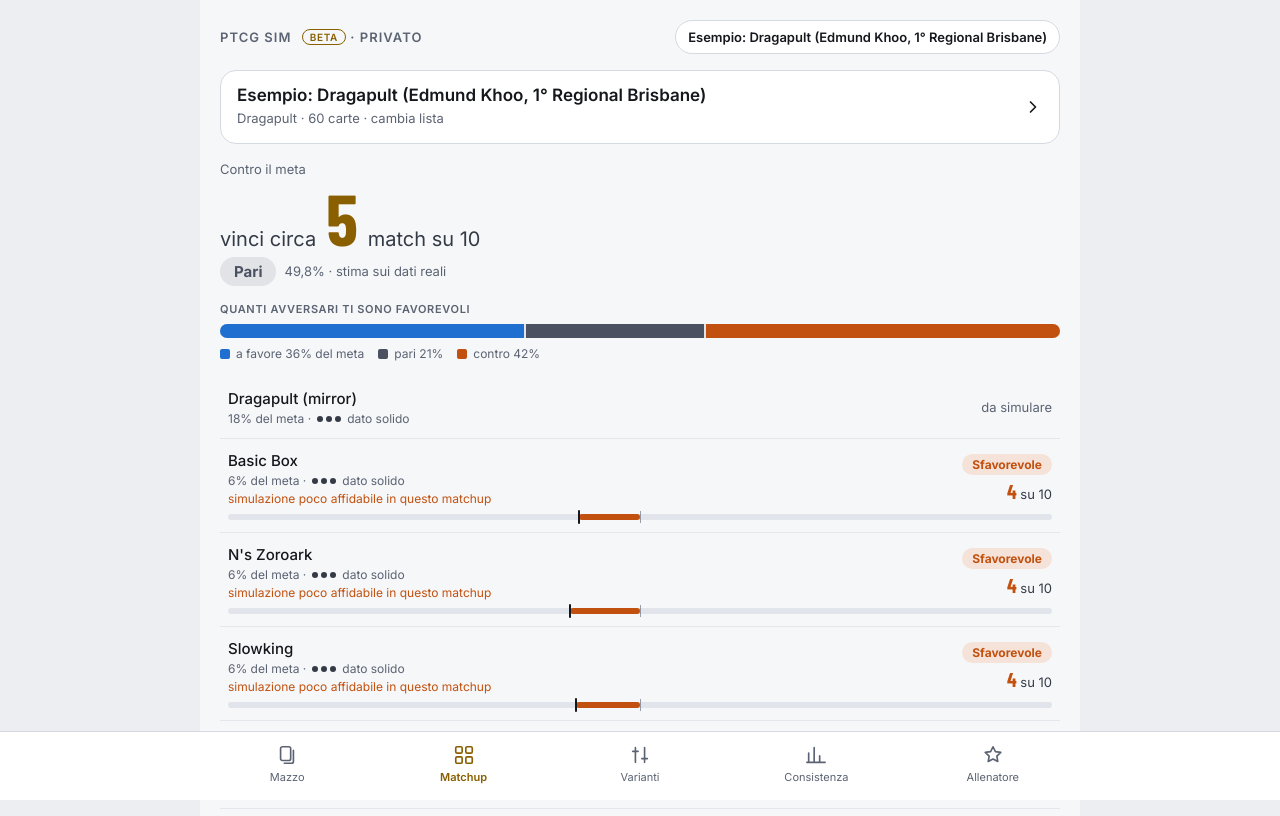
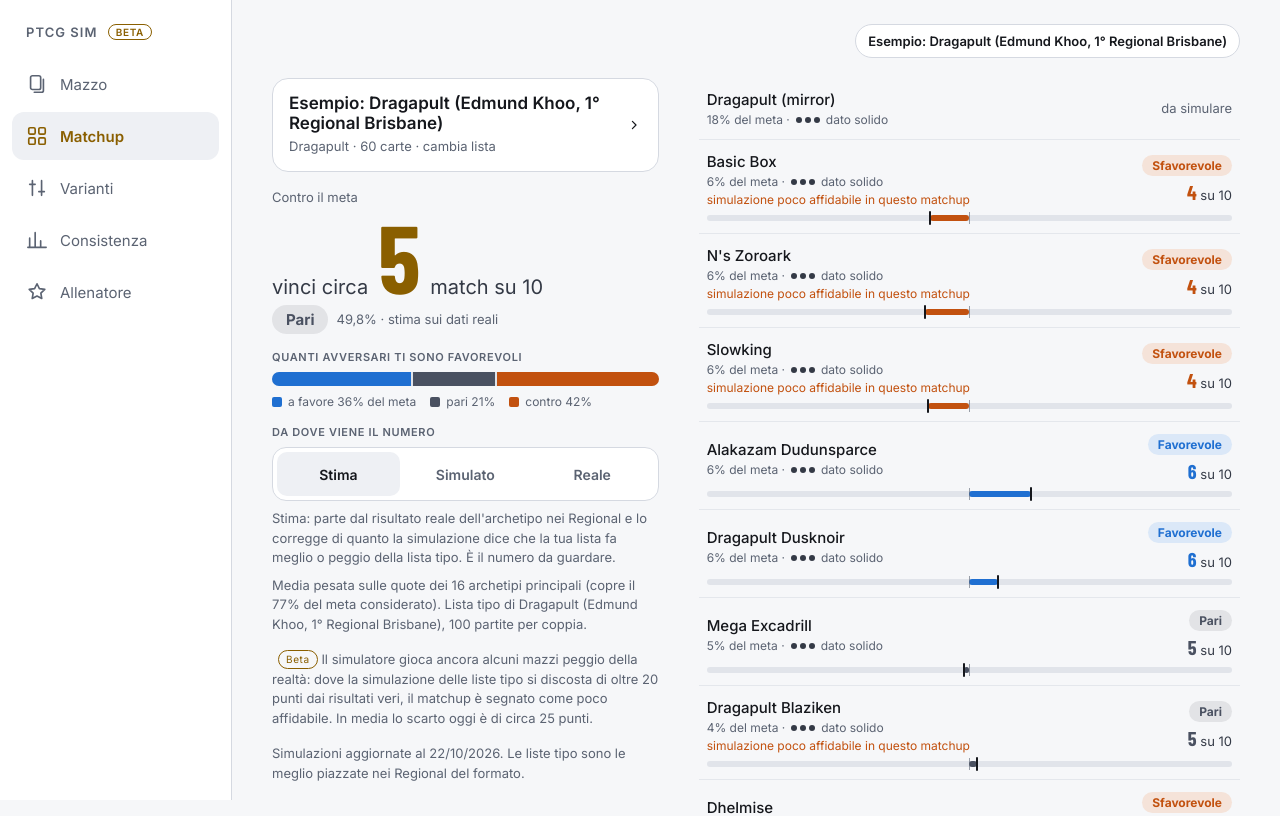
Before and after one commit to fpannullo21-coder/ptcg-sim, a Preact app in the folder web/: page / in a window 1280 px wide. Shown: the top 816 px of the page. Built offline with nearby package versions, Linux system fonts and the light colour scheme.

Commit message:
Sito: versione desktop (barra laterale, pagine su due colonne) e spiegazione chiara di punti e margine di errore
Co-Authored-By: Claude Opus 5.5 <noreply@anthropic.com>
Claude-Session: https://claude.ai/code/session_01VxFvsRp1QoBwatJhvG2EbL

```diff
--- a/web/src/components/Suggest.tsx
+++ b/web/src/components/Suggest.tsx
@@ -78,20 +78,33 @@ export function SuggestBox({ data, analyzed, deckText, deckName, active, useDeck
 
       {result && (
         <div style={{ display: "flex", flexDirection: "column", gap: 10, marginTop: 4 }}>
-          <span class="sub">Contro {result.opp} la tua lista vince {pct(bo3(result.base.wr), 0)} dei match nel simulatore ({result.base.games} partite).</span>
+          <div class="msg" style={{ display: "flex", flexDirection: "column", gap: 6 }}>
+            <strong>Come leggere i punti</strong>
+            <span>I punti sono la differenza nei match vinti contro {result.opp}, su 100 match. "+10 punti" vuol dire che su 100 match la variante ne vince 10 in più della tua lista.</span>
+            <span>Ogni numero viene da un numero limitato di partite simulate, quindi ha un margine di errore, come un sondaggio. Se il vantaggio è più grande del margine, il miglioramento è sicuro; se è più piccolo, potrebbe essere solo fortuna delle pescate e va confermato con più partite.</span>
+          </div>
+          <span class="sub">Oggi la tua lista vince {Math.round(100 * bo3(result.base.wr))} match su 100 contro {result.opp}, secondo il simulatore ({result.base.games} partite).</span>
           {best.map((it, k) => {
-            const dm = bo3(it.wr) - bo3(it.baseWr);
-            const sure = it.delta > 2 * it.se;
-            const good = dm > 0;
+            const before = bo3(it.baseWr), after = bo3(it.wr), dm = after - before;
+            // margine di errore in punti di match: due errori standard della differenza, portati da partite a match
+            const p0 = Math.min(0.95, Math.max(0.05, it.baseWr));
+            const margin = Math.max(1, Math.round(100 * 2 * it.se * 6 * p0 * (1 - p0)));
+            const pts = Math.round(100 * dm);
+            const level = pts > margin ? "sure" : pts > 0 ? "maybe" : "no";
+            const chip = { sure: ["Miglioramento sicuro", "var(--good)"], maybe: ["Forse: da confermare", "var(--neutral)"], no: ["Nessun miglioramento", "var(--bad)"] }[level];
             return (
               <div style={{ display: "flex", flexDirection: "column", gap: 6, padding: "12px 0", borderTop: k ? "1px solid var(--line-soft)" : "none" }}>
                 <span style={{ display: "flex", justifyContent: "space-between", alignItems: "baseline", gap: 10 }}>
                   <span style={{ fontWeight: 600 }}>−1 {it.swap.out}, +1 {it.swap.in}</span>
-                  <span class="num" style={{ fontSize: 22, flex: "none", color: good ? "var(--good)" : "var(--bad)" }}>{good ? "+" : ""}{Math.round(100 * dm)} punti</span>
+                  <span class="num" style={{ fontSize: 22, flex: "none", color: pts > 0 ? "var(--good)" : "var(--bad)" }}>{pts > 0 ? "+" : ""}{pts} punti</span>
                 </span>
-                <span class="sub">Match vinti: da {pct(bo3(it.baseWr), 0)} a {pct(bo3(it.wr), 0)} su {it.games} partite. {good ? (sure ? "Miglioramento probabile." : "Da confermare: la differenza è vicina al rumore.") : "Nessun miglioramento."}</span>
-                <span class="sub">{it.swap.why}.</span>
-                {good && (
+                <span><span class="verdict" style={{ color: chip[1], background: `color-mix(in srgb, ${chip[1]} 16%, var(--surface))` }}>{chip[0]}</span></span>
+                <span class="sub">
+                  {Math.round(100 * after)} match vinti su 100 invece di {Math.round(100 * before)}, con un margine di errore di ±{margin} punti ({it.games} partite).{" "}
+                  {level === "sure" ? `Anche nel caso peggiore la variante resta avanti.` : level === "maybe" ? `Il vantaggio (${pts}) è più piccolo del margine (${margin}): potrebbe essere fortuna.` : "In queste partite la variante non ha fatto meglio della tua lista."}
+                </span>
+                <span class="sub">Perché provarla: {it.swap.why}.</span>
+                {pts > 0 && (
                   <span class="row-btns">
                     <button class="btn" onClick={() => onCompare(it.swap.out, it.swap.in)}>Prova sul meta</button>
                     <button class="btn" onClick={() => useDeck(it.swap.text, `${deckName.replace(/^Esempio: /, "")} (−1 ${it.swap.out}, +1 ${it.swap.in})`, active?.archetype ?? "")}>Salva come nuova lista</button>
--- a/web/src/components/ui.tsx
+++ b/web/src/components/ui.tsx
@@ -107,6 +107,7 @@ export function Nav({ route }: { route: Route }) {
   const items: [Route, string][] = [["mazzo", "Mazzo"], ["matchup", "Matchup"], ["varianti", "Varianti"], ["consistenza", "Consistenza"], ["allenatore", "Allenatore"]];
   return (
     <nav class="nav" aria-label="Sezioni">
+      <div class="nav-brand">PTCG Sim <span class="beta">Beta</span></div>
       <div class="nav-in">
         {items.map(([r, label]) => (
           <a href={`#/${r}`} aria-current={route === r ? "page" : undefined}>{ICONS[r as keyof typeof ICONS]}{label}</a>
--- a/web/src/main.tsx
+++ b/web/src/main.tsx
@@ -99,9 +99,11 @@ function App() {
   const props = { data, analyzed, deckText, deckName, useDeck, sim, runSim, stopSim, lists, active, selectList, upsertList, deleteList };
   const sources = `Dati dei tornei: ${data.meta.sources.tournaments}. Matchup reali: ${data.meta.sources.matchups}.`;
   return (
+    <div class="shell">
+    <Nav route={route} />
     <div class="app">
       <header class="top">
-        <span class="brand">PTCG Sim <span class="beta">Beta</span>{data.meta.private ? " · privato" : ""}</span>
+        <span class="brand">PTCG Sim <span class="beta">Beta</span></span>
         <a href="#/mazzo" class="list-pill" title="Cambia lista">{deckName}</a>
       </header>
       <main>
@@ -113,7 +115,7 @@ function App() {
         {route === "legale" && <LegalePage data={data} />}
       </main>
       <Footer sources={sources} />
-      <Nav route={route} />
+    </div>
     </div>
   );
 }
--- a/web/src/pages/Allenatore.tsx
+++ b/web/src/pages/Allenatore.tsx
@@ -107,6 +107,8 @@ export function AllenatorePage({ data, deckText, deckName, analyzed }: PageProps
         <span class="num box" style={{ fontSize: 18, padding: "8px 12px", color: "var(--accent)" }} aria-label={`${score.right} giuste su ${score.done}`}>{score.right}/{score.done}</span>
       </div>
 
+      <div class="split">
+        <div class="col">
           <div class="box" style={{ display: "flex", flexDirection: "column", gap: 10 }}>
             <span style={{ fontWeight: 600 }}>Nuova posizione</span>
             <span class="sub">Il simulatore gioca una partita con {listName} finché arriva una scelta che conta, poi prova ogni mossa giocando 40 partite fino in fondo. Sul telefono serve da mezzo minuto a un minuto.</span>
@@ -137,7 +139,12 @@ export function AllenatorePage({ data, deckText, deckName, analyzed }: PageProps
               <Side title={`Avversario · ${p.vs}`} side={p.position.opp} />
               <Side title="Tu" side={p.position.me} hand={p.position.hand} openDiscard />
               {p.position.stadium && <span class="sub">Stadio in gioco: {p.position.stadium}</span>}
-
+            </>
+          )}
+        </div>
+        <div class="col sticky">
+          {p && (
+            <>
               <div style={{ display: "flex", flexDirection: "column", gap: 4 }}>
                 <span style={{ fontSize: 20, fontWeight: 700 }}>Tocca a te. Cosa fai adesso?</span>
                 <span class="sub">
@@ -182,5 +189,7 @@ export function AllenatorePage({ data, deckText, deckName, analyzed }: PageProps
             </>
           )}
         </div>
+      </div>
+    </div>
   );
 }
--- a/web/src/pages/Matchup.tsx
+++ b/web/src/pages/Matchup.tsx
@@ -74,6 +74,8 @@ export function MatchupPage({ data, analyzed, deckText, deckName, sim, runSim, s
 
   return (
     <div class="page">
+      <div class="split">
+        <div class="col sticky">
           <a href="#/mazzo" class="box" style={{ display: "flex", justifyContent: "space-between", alignItems: "center", textDecoration: "none", color: "var(--text)" }}>
             <span style={{ display: "flex", flexDirection: "column", gap: 4 }}>
               <span style={{ fontSize: 17, fontWeight: 600, overflowWrap: "anywhere" }}>{deckName}</span>
@@ -118,7 +120,7 @@ export function MatchupPage({ data, analyzed, deckText, deckName, sim, runSim, s
           {(!simGame || running) && (
             <div class="box" style={{ display: "flex", flexDirection: "column", gap: 10 }}>
               <span style={{ fontWeight: 600 }}>{running ? "Simulazione in corso" : "Questa lista non è ancora stata simulata"}</span>
-          <span class="sub">La simulazione gira in questo browser: {games} partite contro ognuno dei {meta.archetypes.length} archetipi, {games * meta.archetypes.length} partite in tutto. Con {games} partite per coppia ogni matchup ha un margine di circa ±{Math.round(100 / Math.sqrt(games))} punti; il dato pesato è più stabile.</span>
+              <span class="sub">La simulazione gira in questo browser: {games} partite contro ognuno dei {meta.archetypes.length} archetipi, {games * meta.archetypes.length} partite in tutto. Con {games} partite per avversario ogni matchup ha un margine di errore di circa ±{Math.round(100 / Math.sqrt(games))} punti: il numero vero può essere più alto o più basso di tanto. Il dato su tutto il meta è più stabile.</span>
               {!analyzed.check.ok && <div class="msg err">La lista ha errori: correggili nella pagina Mazzo prima di simulare.</div>}
               <div class="field">
                 <label for="games">Partite per coppia</label>
@@ -139,6 +141,22 @@ export function MatchupPage({ data, analyzed, deckText, deckName, sim, runSim, s
             </div>
           )}
 
+          <div style={{ display: "flex", flexDirection: "column", gap: 8 }}>
+            <span class="section-label">Da dove viene il numero</span>
+            <div class="seg" role="group" aria-label="Da dove viene il numero">
+              {(Object.keys(LABEL) as Mode[]).map(m => <button aria-pressed={mode === m} onClick={() => setMode(m)}>{LABEL[m]}</button>)}
+            </div>
+            <p class="sub">{HELP[mode]}</p>
+            <p class="sub">
+              Media pesata sulle quote dei {rows.length} archetipi principali
+              {coveredShare < totalShare - 0.01 && weighted !== null ? ` (copre il ${pct(coveredShare / totalShare, 0)} del meta considerato)` : ""}.
+              {source ? ` ${source}.` : ""}
+            </p>
+          </div>
+          <p class="sub"><span class="beta">Beta</span> Il simulatore gioca ancora alcuni mazzi peggio della realtà: dove la simulazione delle liste tipo si discosta di oltre 20 punti dai risultati veri, il matchup è segnato come poco affidabile. In media lo scarto oggi è di circa 25 punti.</p>
+          <p class="sub">Simulazioni aggiornate al {new Date(meta.updated).toLocaleDateString("it-IT")}. Le liste tipo sono le meglio piazzate nei Regional del formato.</p>
+        </div>
+        <div class="col">
           <div>
             {rows.map(r => {
               const level = !r.real ? 0 : r.real.n >= 200 ? 3 : r.real.n >= 100 ? 2 : 1;
@@ -167,20 +185,8 @@ export function MatchupPage({ data, analyzed, deckText, deckName, sim, runSim, s
             <span><span style={{ width: 2, height: 12, background: "var(--text)" }}></span>risultato reale dell'archetipo</span>
           </div>
 
-      <div style={{ display: "flex", flexDirection: "column", gap: 8 }}>
-        <span class="section-label">Da dove viene il numero</span>
-        <div class="seg" role="group" aria-label="Da dove viene il numero">
-          {(Object.keys(LABEL) as Mode[]).map(m => <button aria-pressed={mode === m} onClick={() => setMode(m)}>{LABEL[m]}</button>)}
         </div>
-        <p class="sub">{HELP[mode]}</p>
-        <p class="sub">
-          Media pesata sulle quote dei {rows.length} archetipi principali
-          {coveredShare < totalShare - 0.01 && weighted !== null ? ` (copre il ${pct(coveredShare / totalShare, 0)} del meta considerato)` : ""}.
-          {source ? ` ${source}.` : ""}
-        </p>
       </div>
-      <p class="sub"><span class="beta">Beta</span> Il simulatore gioca ancora alcuni mazzi peggio della realtà: dove la simulazione delle liste tipo si discosta di oltre 20 punti dai risultati veri, il matchup è segnato come poco affidabile. In media lo scarto oggi è di circa 25 punti.</p>
-      <p class="sub">Simulazioni aggiornate al {new Date(meta.updated).toLocaleDateString("it-IT")}. Le liste tipo sono le meglio piazzate nei Regional del formato.</p>
     </div>
   );
 }
--- a/web/src/pages/Mazzo.tsx
+++ b/web/src/pages/Mazzo.tsx
@@ -85,6 +85,8 @@ export function MazzoPage(props: PageProps) {
 
   return (
     <div class="page">
+      <div class="split">
+        <div class="col">
           <div style={{ display: "flex", justifyContent: "space-between", alignItems: "center", gap: 12 }}>
             <h1 class="h1">Le mie liste</h1>
             {!editing && <button class="btn primary" onClick={() => setEditing({ name: "", archetype: "", text: "" })}>Nuova lista</button>}
@@ -102,30 +104,6 @@ export function MazzoPage(props: PageProps) {
               onEdit={() => { setEditing({ id: l.id, name: l.name, archetype: l.archetype, text: l.text }); window.scrollTo(0, 0); }}
               onDelete={() => deleteList(l.id)} />
           ))}
-
-      <div class="box" style={{ display: "flex", flexDirection: "column", gap: 10 }}>
-        <span class="section-label">In uso</span>
-        <div style={{ display: "flex", justifyContent: "space-between", gap: 12, alignItems: "baseline" }}>
-          <span style={{ fontSize: 17, fontWeight: 600, minWidth: 0, overflowWrap: "anywhere" }}>{deckName}</span>
-          <span class="num" style={{ fontSize: 22, flex: "none" }}>{check.total} carte</span>
-        </div>
-        <span class="sub">
-          {archetype ? `Archetipo: ${archetype}${analyzed.manual ? " (scelto da te)" : `, riconosciuto dai Pokémon (${pct(analyzed.similarity, 0)} in comune con la lista tipo)`}.` : "Nessun archetipo del meta: i matchup si possono simulare, ma senza confronto con i dati reali."}
-        </span>
-        {check.errors.map(e => <div class="msg err">{e}</div>)}
-        {check.warnings.slice(0, 5).map(w => <div class="msg">{w}</div>)}
-        {check.ok && <div class="msg">Lista legale nel formato {data.meta.format}.</div>}
-        <div>
-          <div class="section-label">Carte che il simulatore sa giocare</div>
-          <div style={{ display: "flex", alignItems: "baseline", gap: 8 }}>
-            <span class="num" style={{ fontSize: 28, color: cov === 1 ? "var(--good)" : "var(--bad)" }}>{pct(cov, 0)}</span>
-            <span class="sub">{coverage.complete} di {coverage.total}</span>
-          </div>
-          {coverage.missing.length > 0 && (
-            <p class="sub">Effetti ancora da implementare: {coverage.missing.map(m => `${m.count} ${m.name} (${m.parts.map(p => p.replace(/:.*$/, "")).join(", ")})`).join("; ")}. Nelle simulazioni queste carte giocano senza quell'effetto.</p>
-          )}
-        </div>
-      </div>
 
           <div style={{ display: "flex", flexDirection: "column", gap: 10 }}>
             <h2 class="h1" style={{ fontSize: 18 }}>Copia una lista</h2>
@@ -172,6 +150,32 @@ export function MazzoPage(props: PageProps) {
             </div>
           </div>
 
+        </div>
+        <div class="col">
+          <div class="box" style={{ display: "flex", flexDirection: "column", gap: 10 }}>
+            <span class="section-label">In uso</span>
+            <div style={{ display: "flex", justifyContent: "space-between", gap: 12, alignItems: "baseline" }}>
+              <span style={{ fontSize: 17, fontWeight: 600, minWidth: 0, overflowWrap: "anywhere" }}>{deckName}</span>
+              <span class="num" style={{ fontSize: 22, flex: "none" }}>{check.total} carte</span>
+            </div>
+            <span class="sub">
+              {archetype ? `Archetipo: ${archetype}${analyzed.manual ? " (scelto da te)" : `, riconosciuto dai Pokémon (${pct(analyzed.similarity, 0)} in comune con la lista tipo)`}.` : "Nessun archetipo del meta: i matchup si possono simulare, ma senza confronto con i dati reali."}
+            </span>
+            {check.errors.map(e => <div class="msg err">{e}</div>)}
+            {check.warnings.slice(0, 5).map(w => <div class="msg">{w}</div>)}
+            {check.ok && <div class="msg">Lista legale nel formato {data.meta.format}.</div>}
+            <div>
+              <div class="section-label">Carte che il simulatore sa giocare</div>
+              <div style={{ display: "flex", alignItems: "baseline", gap: 8 }}>
+                <span class="num" style={{ fontSize: 28, color: cov === 1 ? "var(--good)" : "var(--bad)" }}>{pct(cov, 0)}</span>
+                <span class="sub">{coverage.complete} di {coverage.total}</span>
+              </div>
+              {coverage.missing.length > 0 && (
+                <p class="sub">Effetti ancora da implementare: {coverage.missing.map(m => `${m.count} ${m.name} (${m.parts.map(p => p.replace(/:.*$/, "")).join(", ")})`).join("; ")}. Nelle simulazioni queste carte giocano senza quell'effetto.</p>
+              )}
+            </div>
+          </div>
+
           {sections.map(([title, f]) => {
             const es = deck.entries.filter(e => e.card && f(e.card.supertype));
             if (!es.length) return null;
@@ -188,5 +192,7 @@ export function MazzoPage(props: PageProps) {
             );
           })}
         </div>
+      </div>
+    </div>
   );
 }
--- a/web/src/pages/Varianti.tsx
+++ b/web/src/pages/Varianti.tsx
@@ -55,8 +55,11 @@ export function VariantiPage(props: PageProps) {
   return (
     <div class="page">
       <h1 class="h1">Varianti</h1>
+      <div class="split">
+        <div class="col sticky">
           <SuggestBox {...props} onCompare={(o, i) => { setOut1(o); setIn1(i); setOut2(""); setIn2(""); document.getElementById("manual")?.scrollIntoView({ behavior: "smooth" }); }} />
-
+        </div>
+        <div class="col">
           <h2 id="manual" class="h1" style={{ fontSize: 18 }}>Prova una variante sul meta</h2>
           <p class="sub">Togli e aggiungi fino a due carte: il simulatore gioca la tua lista e la variante contro gli archetipi principali, con le stesse partite di partenza, e mostra cosa cambia.</p>
 
@@ -117,9 +120,11 @@ export function VariantiPage(props: PageProps) {
                   </tbody>
                 </table>
               </div>
-          <span class="sub">Percentuali di match al meglio delle tre, solo simulazione. Con {games} partite per coppia, differenze sotto i {games >= 50 ? 10 : 15} punti nel singolo matchup possono essere rumore; il totale pesato è più stabile.</span>
+              <span class="sub">Match vinti su 100, solo simulazione; i punti sono la differenza tra variante e tua lista. Con {games} partite per avversario il margine di errore del singolo matchup è circa ±{games >= 50 ? 10 : 15} punti: differenze più piccole possono essere solo fortuna delle pescate. Il totale pesato su tutti gli avversari è più stabile, perché somma molte più partite.</span>
             </div>
           )}
         </div>
+      </div>
+    </div>
   );
 }
--- a/web/src/styles.css
+++ b/web/src/styles.css
@@ -45,10 +45,10 @@ button { cursor: pointer; }
 :focus-visible { outline: 2px solid var(--accent); outline-offset: 2px; }
 
 .app { max-width: 560px; margin: 0 auto; min-height: 100vh; background: var(--bg); padding-bottom: 96px; position: relative; }
-@media (min-width: 900px) { .app { max-width: 880px; } }
+
 
 .top { display: flex; justify-content: space-between; align-items: center; padding: 20px 20px 0; }
-.brand { font-size: 13px; font-weight: 600; letter-spacing: .08em; text-transform: uppercase; color: var(--muted); }
+.brand { white-space: nowrap; font-size: 13px; font-weight: 600; letter-spacing: .08em; text-transform: uppercase; color: var(--muted); }
 .page { padding: 16px 20px 0; display: flex; flex-direction: column; gap: 16px; }
 .h1 { font-size: 22px; font-weight: 700; margin: 0; }
 .sub { font-size: 13px; color: var(--muted); line-height: 1.5; margin: 0; }
@@ -97,7 +97,7 @@ select { min-height: 48px; }
 
 .nav { position: fixed; left: 0; right: 0; bottom: 0; z-index: 10; background: var(--surface); border-top: 1px solid var(--line); padding: 6px 8px calc(10px + env(safe-area-inset-bottom)); }
 .nav-in { max-width: 560px; margin: 0 auto; display: grid; grid-template-columns: repeat(5, minmax(0, 1fr)); gap: 2px; }
-@media (min-width: 900px) { .nav-in { max-width: 880px; } }
+
 .nav a { display: flex; flex-direction: column; align-items: center; justify-content: center; gap: 4px; min-height: 52px; font-size: 11px; color: var(--muted); text-decoration: none; border-radius: 12px; }
 .nav a[aria-current="page"] { color: var(--accent); font-weight: 600; }
 
@@ -152,3 +152,28 @@ table.t td { text-align: right; padding: 8px 4px; border-top: 1px solid var(--li
 .list-pill { max-width: 55%; padding: 8px 12px; border-radius: 999px; background: var(--surface); border: 1px solid var(--line); color: var(--text); text-decoration: none; font-size: 13px; font-weight: 600; white-space: nowrap; overflow: hidden; text-overflow: ellipsis; }
 .mylist { display: flex; flex-direction: column; gap: 8px; padding: 14px 16px; border-radius: 14px; background: var(--surface); border: 1.5px solid var(--line); }
 .mylist.on { border-color: var(--accent); }
+
+/* Colonne: una sotto l'altra sul telefono, affiancate sul computer */
+.split { display: flex; flex-direction: column; gap: 16px; }
+.col { display: flex; flex-direction: column; gap: 16px; min-width: 0; }
+.nav-brand { display: none; }
+
+/* Computer: barra laterale, pagine su due colonne */
+@media (min-width: 1024px) {
+  body { background: var(--bg); }
+  .shell { display: grid; grid-template-columns: 232px minmax(0, 1fr); max-width: 1480px; margin: 0 auto; min-height: 100vh; background: var(--bg); }
+  .app { max-width: none; margin: 0; padding-bottom: 0; min-height: 100vh; }
+  .top { padding: 24px 40px 0; }
+  .top .brand { visibility: hidden; }
+  .page { padding: 20px 40px 0; gap: 20px; }
+  .footer { padding: 40px 40px 32px; max-width: 900px; }
+  .nav { position: sticky; top: 0; left: auto; right: auto; bottom: auto; height: 100vh; align-self: start; border-top: none; border-right: 1px solid var(--line); padding: 24px 12px; display: flex; flex-direction: column; gap: 20px; }
+  .nav-brand { display: block; padding: 0 14px; font-size: 13px; font-weight: 600; letter-spacing: .08em; text-transform: uppercase; color: var(--muted); }
+  .nav-in { grid-template-columns: 1fr; max-width: none; margin: 0; gap: 4px; }
+  .nav a { flex-direction: row; justify-content: flex-start; gap: 12px; font-size: 15px; min-height: 48px; padding: 0 14px; }
+  .nav a[aria-current="page"] { background: var(--surface-2); }
+  .split { display: grid; grid-template-columns: minmax(0, 5fr) minmax(0, 7fr); gap: 40px; align-items: start; }
+  .col.sticky { position: sticky; top: 20px; }
+  .big-num { font-size: 96px; }
+  .list-pill { max-width: 40%; }
+}
```
Also changed, not shown: 1 other file (tests, documents, lock files or other folders). Lines whose indentation alone changed are shown as unchanged.
